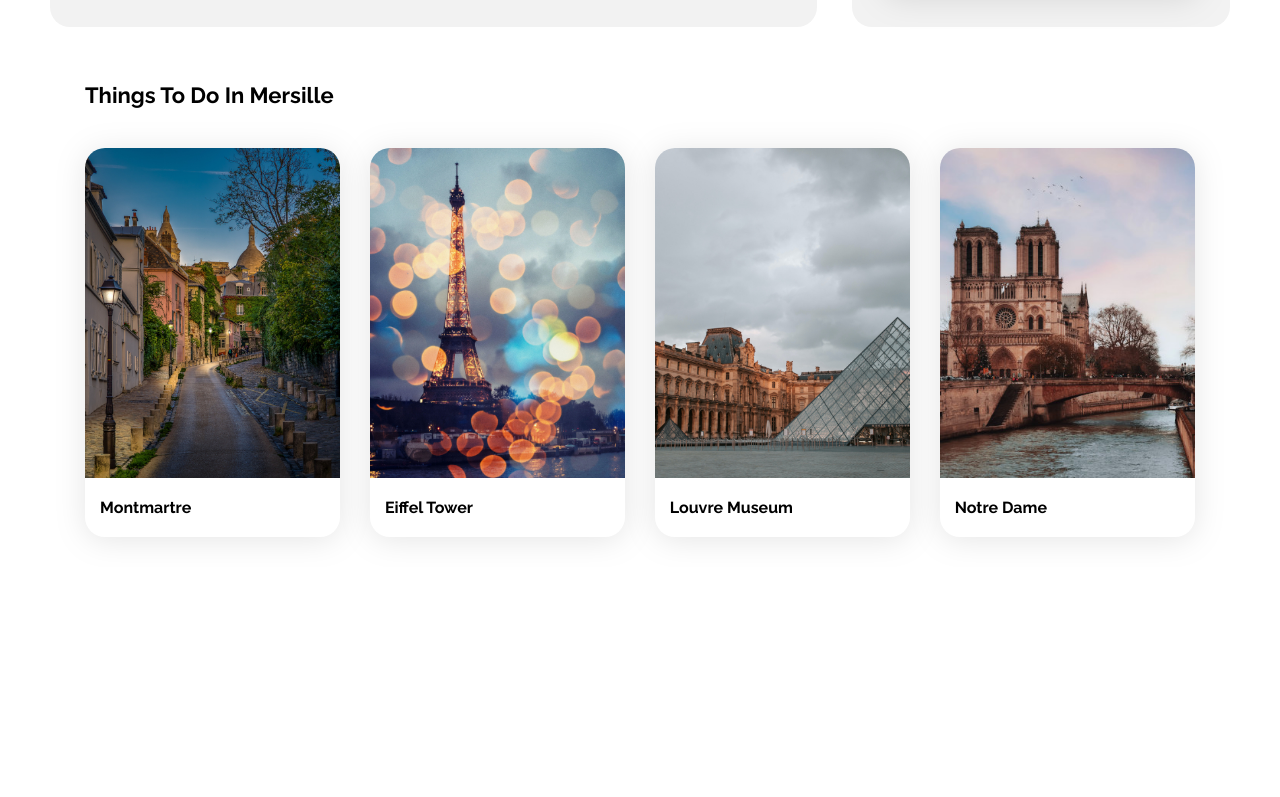
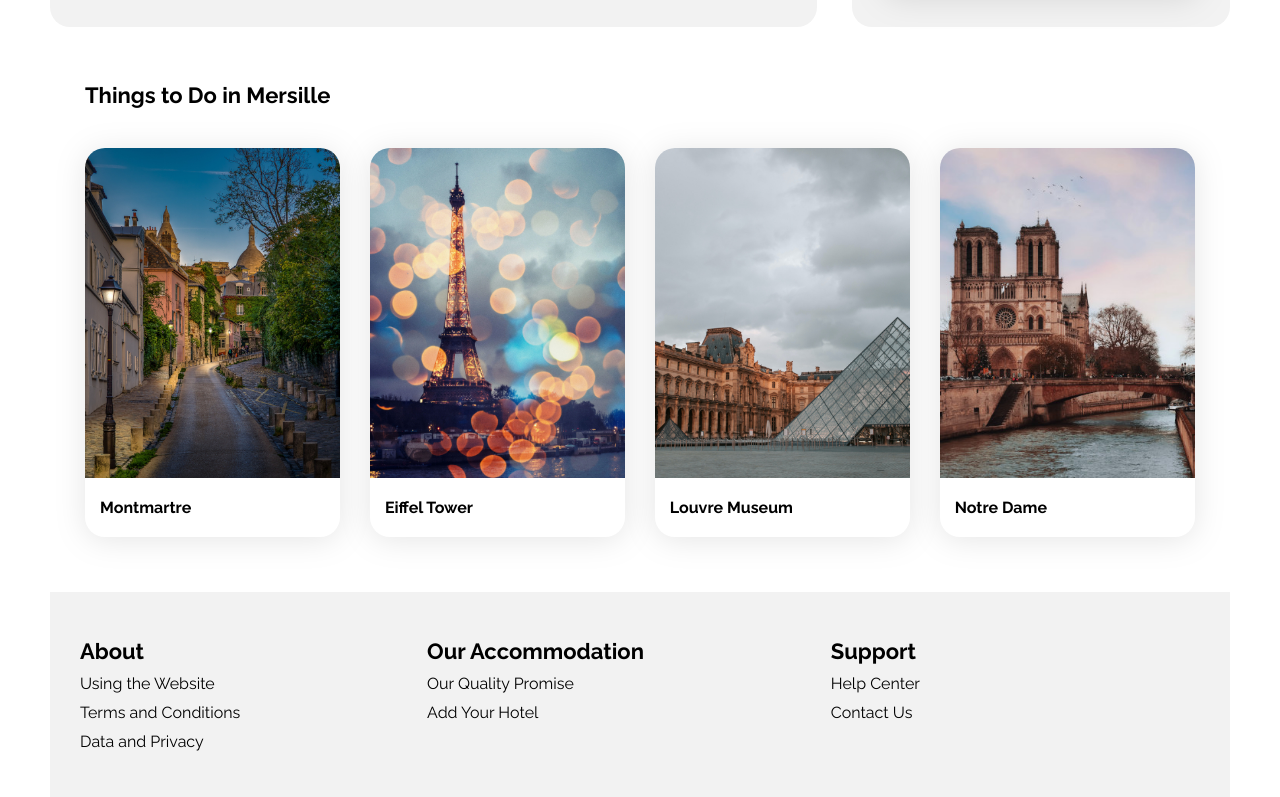
Before and after one commit to JeffafaV/Booki, a plain HTML site: page index.html in a window 1280 px wide. Shown: the part 913-1710 px from the top of the page. Before the commit the page ends 1480 px from the top, so only its background shows below. Drawn offline with Linux system fonts and the light colour scheme.

Commit message:
Added footer structure and styling to the bottom of the website

```diff
--- a/css/style.css
+++ b/css/style.css
@@ -337,6 +337,7 @@ input {
 /****** Activities ***********/
 .activities {
   margin-top: 25px;
+  margin-bottom: 25px;
   width: 100%;
   display: flex;
   flex-direction: column;
@@ -371,3 +372,33 @@ input {
   margin-left: 5px;
   padding: 10px;
 }
+
+footer {
+  width: 100%;
+  box-sizing: border-box;
+  /* display: flex;
+  flex-direction: row; */
+  padding: 30px;
+  /* justify-content: space-between; */
+  background-color: var(--main-bg-color);
+}
+
+.footer-content {
+  width: 75%;
+  display: flex;
+  flex-direction: row;
+  justify-content: space-between;
+}
+
+.footer-list {
+  display: flex;
+  flex-direction: column;
+  list-style-type: none;
+  gap: 10px;
+  padding-left: 0px;
+}
+
+.footer-list-header {
+  font-size: 22px;
+  font-weight: bold;
+}
--- a/index.html
+++ b/index.html
@@ -262,7 +262,7 @@
           </section>
         </div>
         <section class="activities">
-          <h2 class="section-title">Things To Do In Mersille</h2>
+          <h2 class="section-title">Things to Do in Mersille</h2>
           <div class="activity-cards">
             <article class="card">
               <img src="./images/activites/Montmartre.jpg" />
@@ -283,9 +283,30 @@
           </div>
         </section>
       </main>
-      <footer></footer>
+      <footer>
+        <div class="footer-content">
+          <!-- perhaps I need another container that is like 75% width of footer
+        and insert the lists in that container with a space between -->
+          <ul class="footer-list">
+            <li class="footer-list-header">About</li>
+            <li>Using the Website</li>
+            <li>Terms and Conditions</li>
+            <li>Data and Privacy</li>
+          </ul>
+          <ul class="footer-list">
+            <li class="footer-list-header">Our Accommodation</li>
+            <li>Our Quality Promise</li>
+            <li>Add Your Hotel</li>
+          </ul>
+          <ul class="footer-list">
+            <li class="footer-list-header">Support</li>
+            <li>Help Center</li>
+            <li>Contact Us</li>
+          </ul>
+        </div>
+      </footer>
     </div>
   </body>
 </html>
 
-<!-- TODO: CLEAN CODE, ANIMATION ON ICONS, FIX H TAGS (SEMANTICS), ADD HORIZONTAL SPACING TO TEXT IN MY CREATED CARDS -->
+<!-- TODO: CLEAN CODE, ANIMATION ON ICONS, FIX H TAGS (SEMANTICS), ADD HORIZONTAL SPACING TO TEXT IN MY CREATED CARDS, SRCSET BOOKI LOGO -->
```
